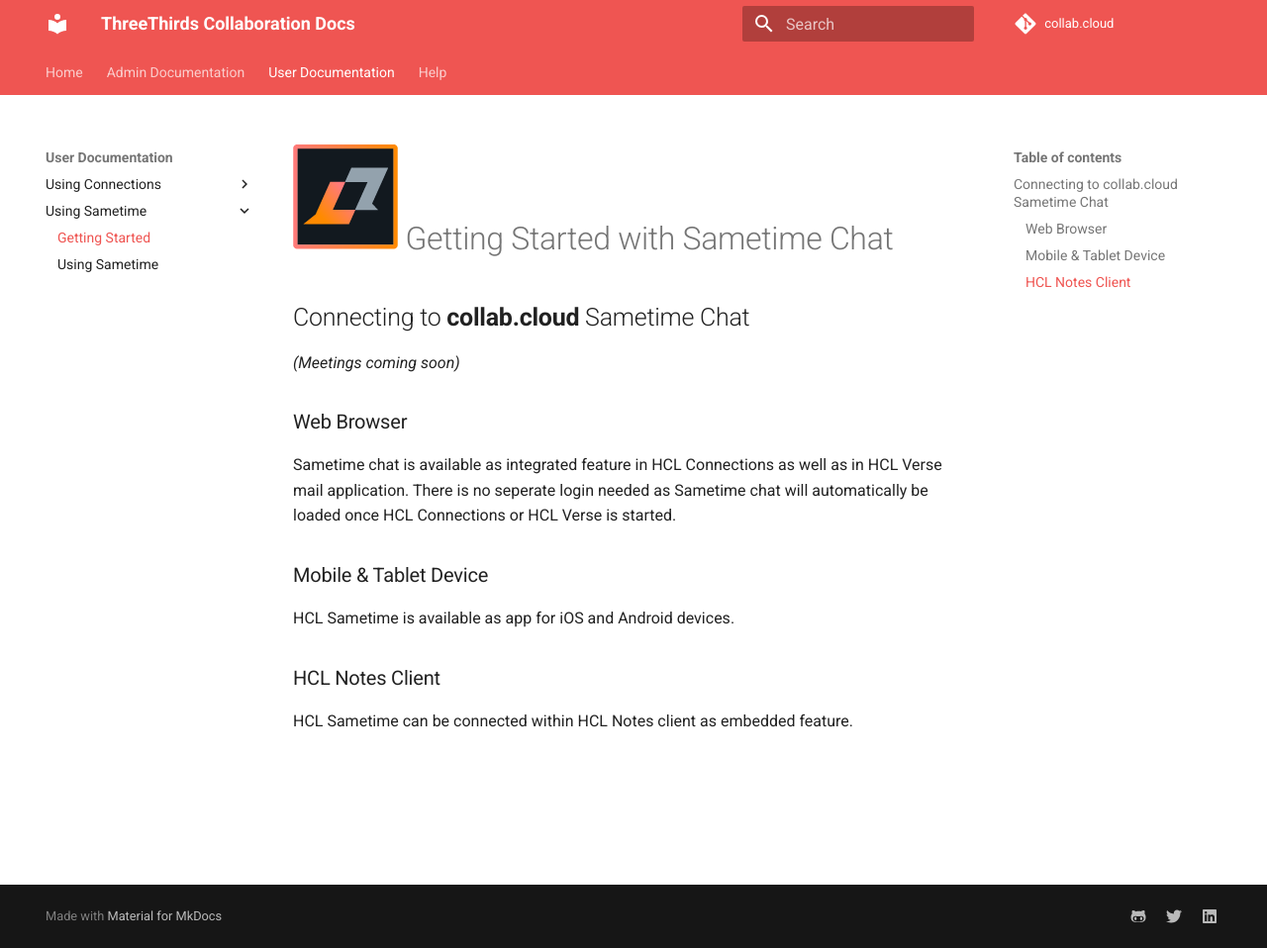
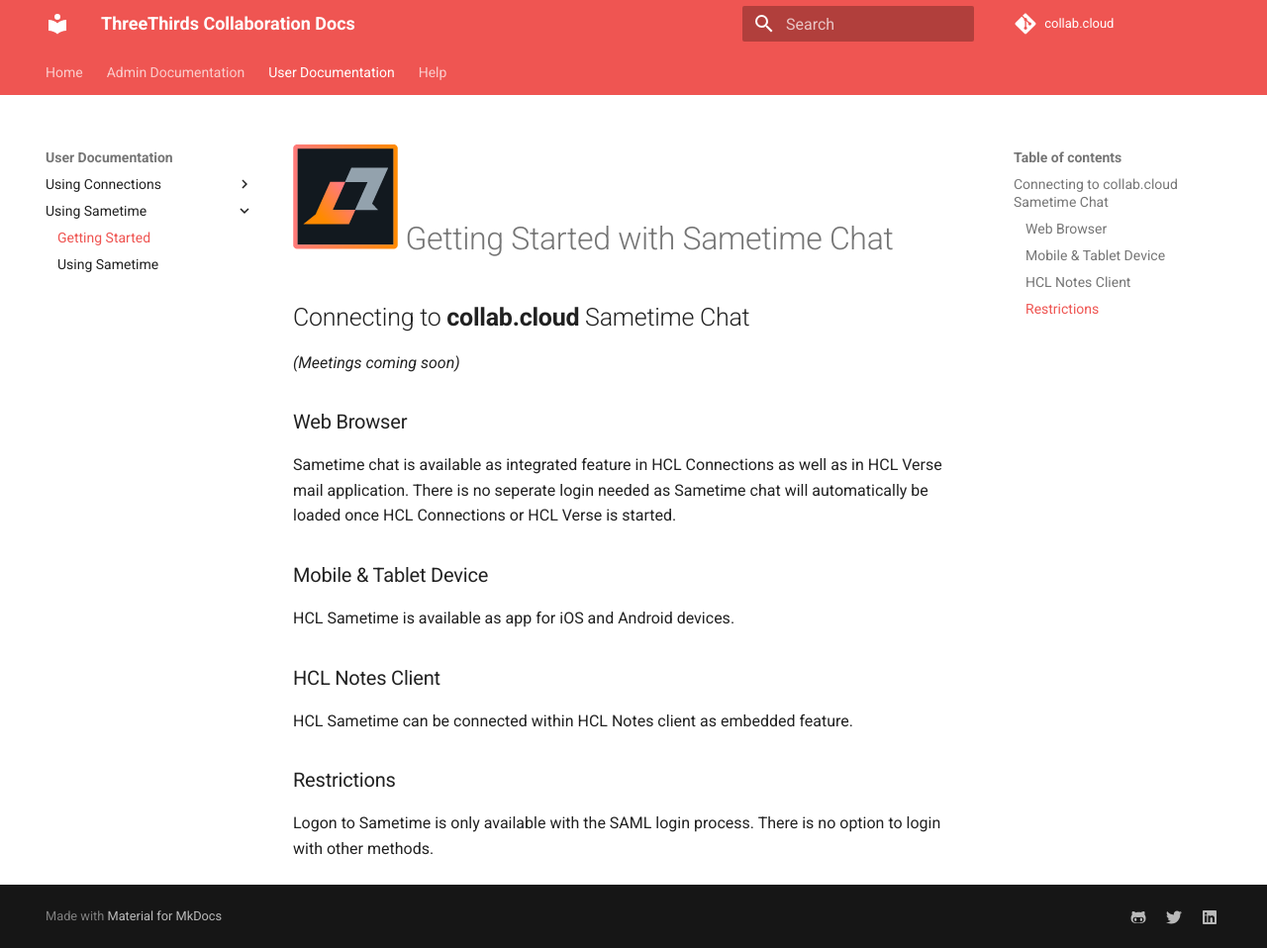
Before and after one commit to collabdotcloud/docs.collab.cloud, an MkDocs documentation site: the page built from docs/users/using-sametime-gettingstarted.md, in a window 1280 px wide and 958 px high. Shown: the whole window at 99% size. Built offline with MkDocs 1.6.1 and Material for MkDocs 9.7.7, drawn with Linux system fonts in a browser that asks for light colours.

```diff
--- a/docs/users/using-sametime-gettingstarted.md
+++ b/docs/users/using-sametime-gettingstarted.md
@@ -11,3 +11,6 @@ HCL Sametime is available as app for iOS and Android devices.
 
 ### HCL Notes Client
 HCL Sametime can be connected within HCL Notes client as embedded feature.
+
+### Restrictions
+Logon to Sametime is only available with the SAML login process. There is no option to login with other methods.
```
Also changed, not shown: docs/users/using-sametime.md (+1 -1 lines).
